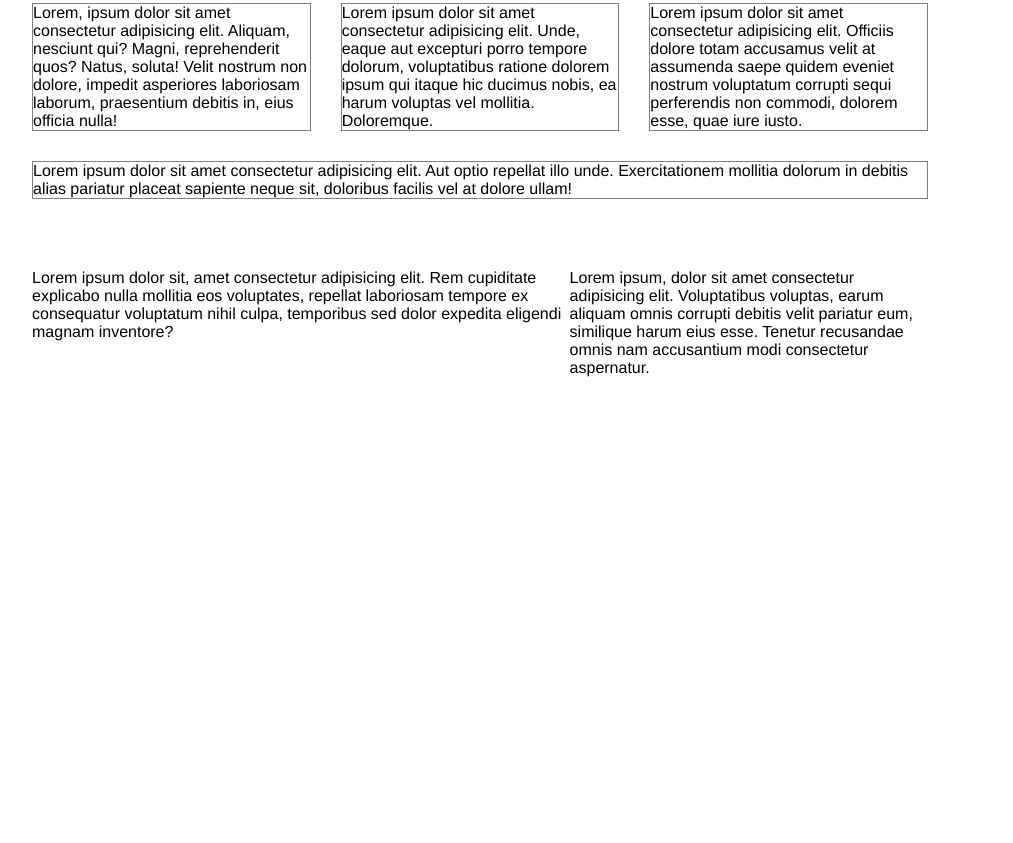
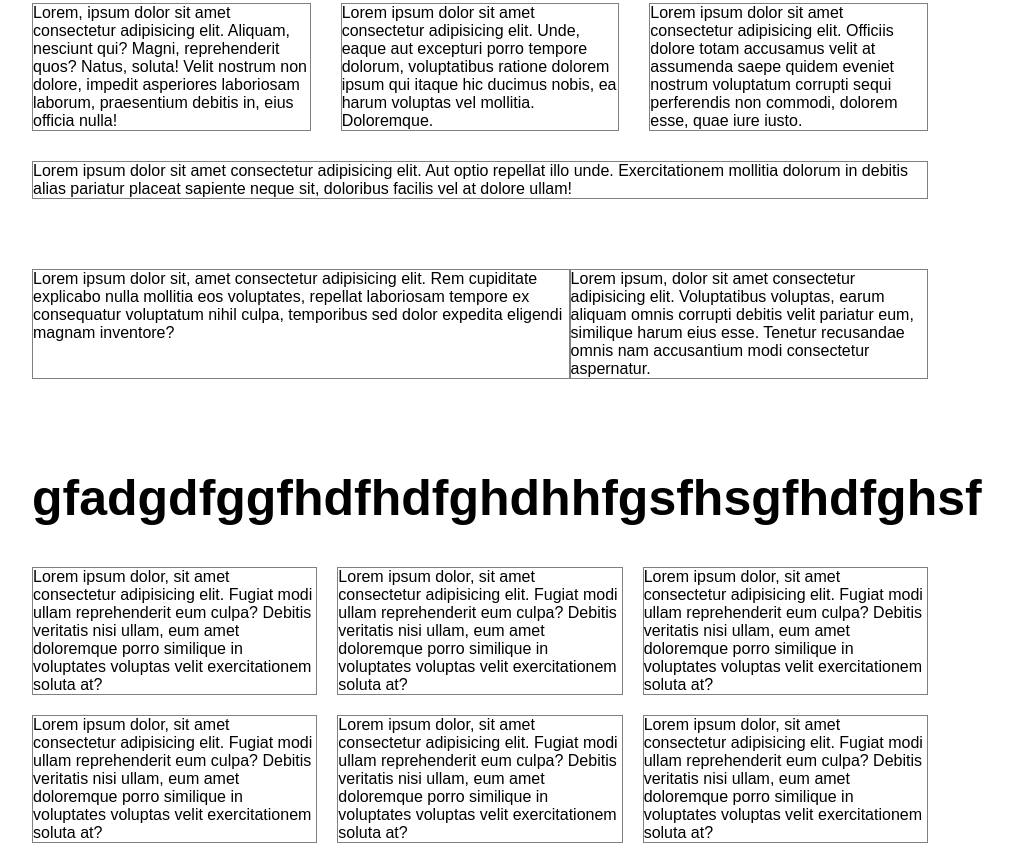
Before and after one commit to LucaGiampieri/htmlcss-dropbox, a plain HTML site: page index.html in a window 1280 px wide. Shown: the part 1053-1896 px from the top of the page, without its empty margins (160-1173 px from the left). Before the commit the page ends 1480 px from the top, so only its background shows below. Drawn offline with Linux system fonts and the light colour scheme; a web font is replaced by a local one.

Commit message:
feat Business Section

```diff
--- a/css/style.css
+++ b/css/style.css
@@ -7,7 +7,7 @@
 /* Generics */
 
 body {
-    font-family: Whitney, 'Helvetica Neue', Helvetica, Arial, sans-serif;
+    font-family: sans-serif;
 }
 
 .flex {
@@ -155,8 +155,27 @@ li {
 
 .left-partner-column {
     flex-basis: 60%;
+     border: 1px solid gray;
 }
 
 .right-partner-column {
     flex-basis: 40%;
+     border: 1px solid gray;
 }
+
+/* Business Section */
+
+.business-title{
+    font-size: 50px;
+    padding: 40px 0;
+}
+
+.business-container{
+    flex-wrap: wrap;
+    gap: 20px;
+}
+
+.business-card{
+    flex-basis: calc(100% / 3 - 40px / 3);
+    border: 1px solid gray;
+}
--- a/index.html
+++ b/index.html
@@ -5,6 +5,12 @@
     <meta charset="UTF-8">
     <meta name="viewport" content="width=device-width, initial-scale=1.0">
     <title>Document</title>
+    <!-- Embedded Font -->
+    <link rel="preconnect" href="https://fonts.googleapis.com">
+    <link rel="preconnect" href="https://fonts.gstatic.com" crossorigin>
+    <link
+        href="https://fonts.googleapis.com/css2?family=Cedarville+Cursive&family=Fredoka:wght@300..700&family=Open+Sans:ital,wght@0,300..800;1,300..800&family=Roboto:ital,wght@0,100..900;1,100..900&display=swap"
+        rel="stylesheet">
     <link rel="stylesheet" href="./css/style.css">
 </head>
 
@@ -162,14 +168,55 @@
                 </div>
             </div>
 
+            <!-- Dropbox Business Section -->
+            <section>
+                <!-- Business Title -->
+                <h2 class="business-title">gfadgdfggfhdfhdfghdhhfgsfhsgfhdfghsf</h2>
 
-            <section></section>
+                <!-- Business Section Container -->
+                <div class="business-container flex">
+
+                    <!-- Business Cards -->
+                    <div class="business-card">
+                        Lorem ipsum dolor, sit amet consectetur adipisicing elit. Fugiat modi ullam reprehenderit eum
+                        culpa? Debitis veritatis nisi ullam, eum amet doloremque porro similique in voluptates voluptas
+                        velit exercitationem soluta at?
+                    </div>
+                    <div class="business-card">
+                        Lorem ipsum dolor, sit amet consectetur adipisicing elit. Fugiat modi ullam reprehenderit eum
+                        culpa? Debitis veritatis nisi ullam, eum amet doloremque porro similique in voluptates voluptas
+                        velit exercitationem soluta at?
+                    </div>
+                    <div class="business-card">
+                        Lorem ipsum dolor, sit amet consectetur adipisicing elit. Fugiat modi ullam reprehenderit eum
+                        culpa? Debitis veritatis nisi ullam, eum amet doloremque porro similique in voluptates voluptas
+                        velit exercitationem soluta at?
+                    </div>
+                    <div class="business-card">
+                        Lorem ipsum dolor, sit amet consectetur adipisicing elit. Fugiat modi ullam reprehenderit eum
+                        culpa? Debitis veritatis nisi ullam, eum amet doloremque porro similique in voluptates voluptas
+                        velit exercitationem soluta at?
+                    </div>
+                    <div class="business-card">
+                        Lorem ipsum dolor, sit amet consectetur adipisicing elit. Fugiat modi ullam reprehenderit eum
+                        culpa? Debitis veritatis nisi ullam, eum amet doloremque porro similique in voluptates voluptas
+                        velit exercitationem soluta at?
+                    </div>
+                    <div class="business-card">
+                        Lorem ipsum dolor, sit amet consectetur adipisicing elit. Fugiat modi ullam reprehenderit eum
+                        culpa? Debitis veritatis nisi ullam, eum amet doloremque porro similique in voluptates voluptas
+                        velit exercitationem soluta at?
+                    </div>
+                </div>
+
+
+            </section>
 
 
             <section></section>
 
 
-            <section></section>
+
 
 
         </div>
```
